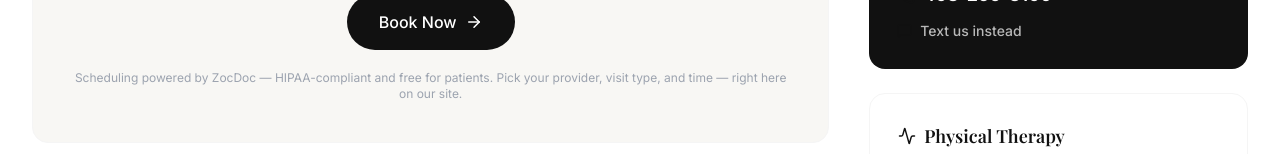
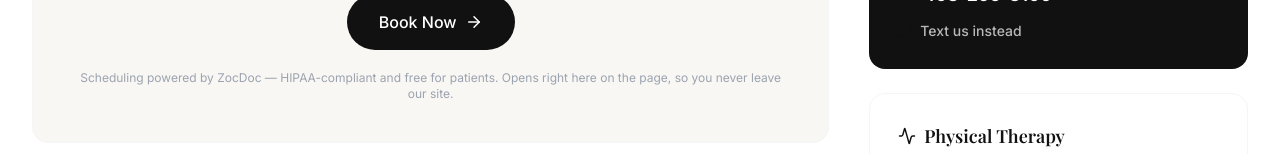
Before and after one commit to neesheetparikh/parikh-health-website, a Next.js app: page /appointments in a window 1280 px wide. Shown: the part 646-800 px from the top of the page. Built offline with nearby package versions, Linux system fonts and the light colour scheme; a web font is replaced by a local one.

Commit message:
Update booking copy to reflect in-page modal

```diff
--- a/app/appointments/page.tsx
+++ b/app/appointments/page.tsx
@@ -51,9 +51,9 @@ export default function AppointmentsPage() {
                   <div className="p-10 text-center">
                     <ZocdocBookButton className="inline-flex items-center gap-2 bg-[#111111] hover:bg-[#333333] text-white font-medium px-8 py-4 rounded-full transition-colors text-base cursor-pointer" />
                     <p className="text-xs text-gray-400 mt-5">
-                      Scheduling powered by ZocDoc — HIPAA-compliant and free
-                      for patients. Pick your provider, visit type, and time —
-                      right here on our site.
+                      Scheduling powered by ZocDoc — HIPAA-compliant and
+                      free for patients. Opens right here on the page, so
+                      you never leave our site.
                     </p>
                   </div>
                 ) : SITE.booking.provider === "calendly" && SITE.booking.calendlyUrl ? (
```
